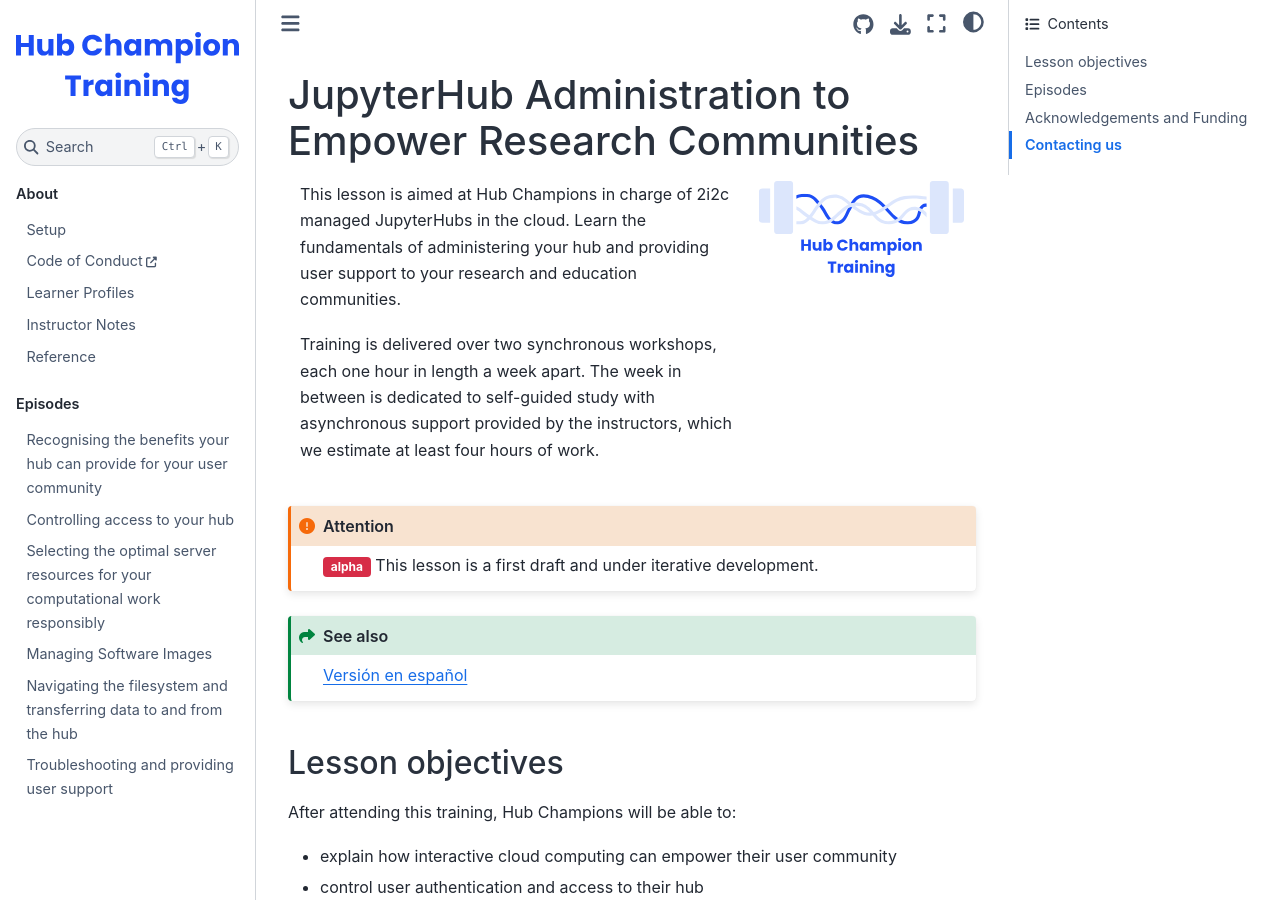
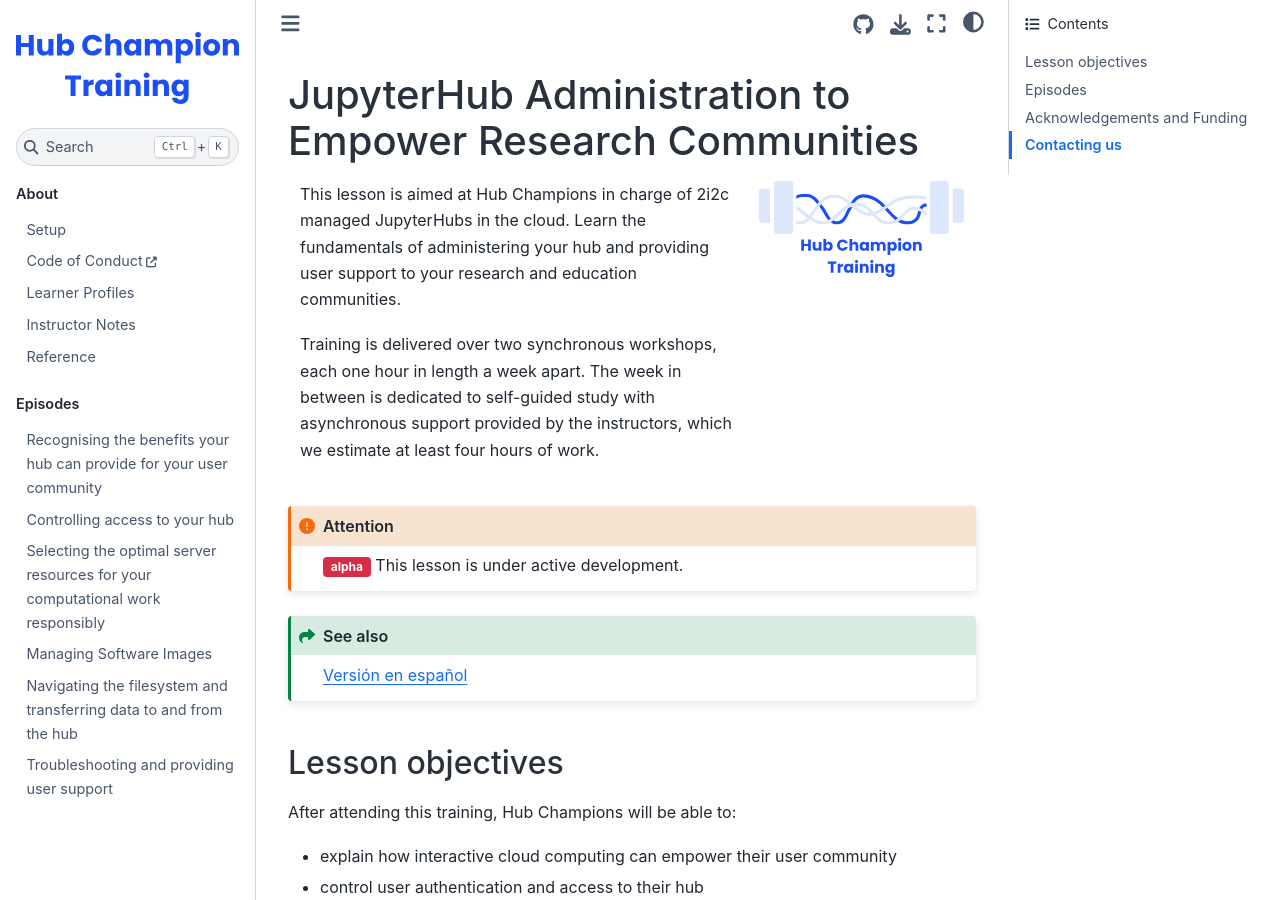
Before and after one commit to czi-catalystproject/hub-champion-training, a Jupyter Book: the page built from index.md, in a window 1280 px wide and 900 px high. Built offline with Jupyter Book 1.0.4 settings and Sphinx 7.4.7 and the Sphinx Book theme 1.1.4, drawn with Linux system fonts in a browser that asks for light colours.

Commit message:
Change source content

```diff
--- a/index.md
+++ b/index.md
@@ -25,7 +25,7 @@ Training is delivered over two synchronous workshops, each one hour in length a
 
 :::{attention}
 {bdg-danger}`alpha`
-This lesson is a first draft and under iterative development.
+This lesson is under active development.
 :::
 
 :::{seealso}
```
Also changed, not shown: 1 other file.
